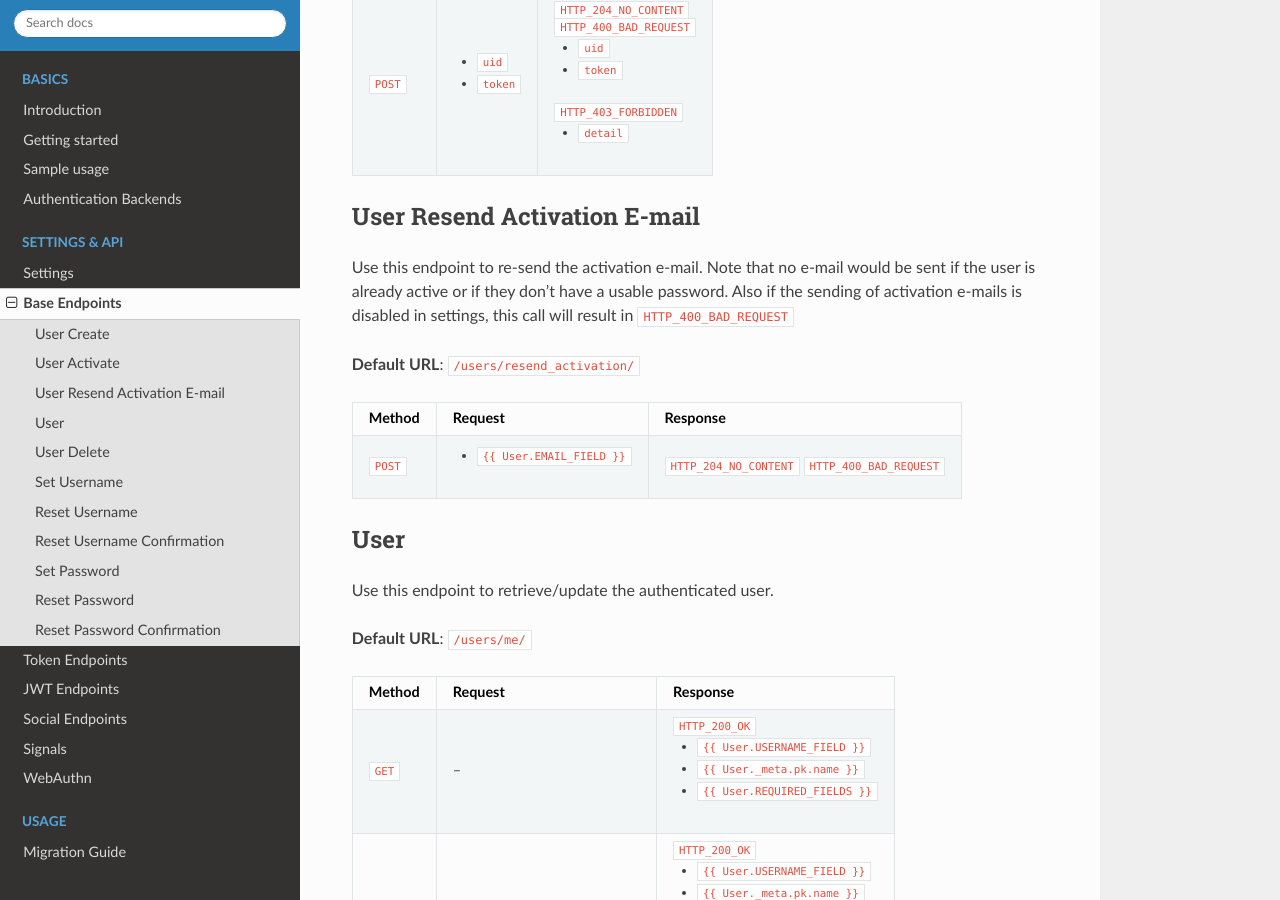
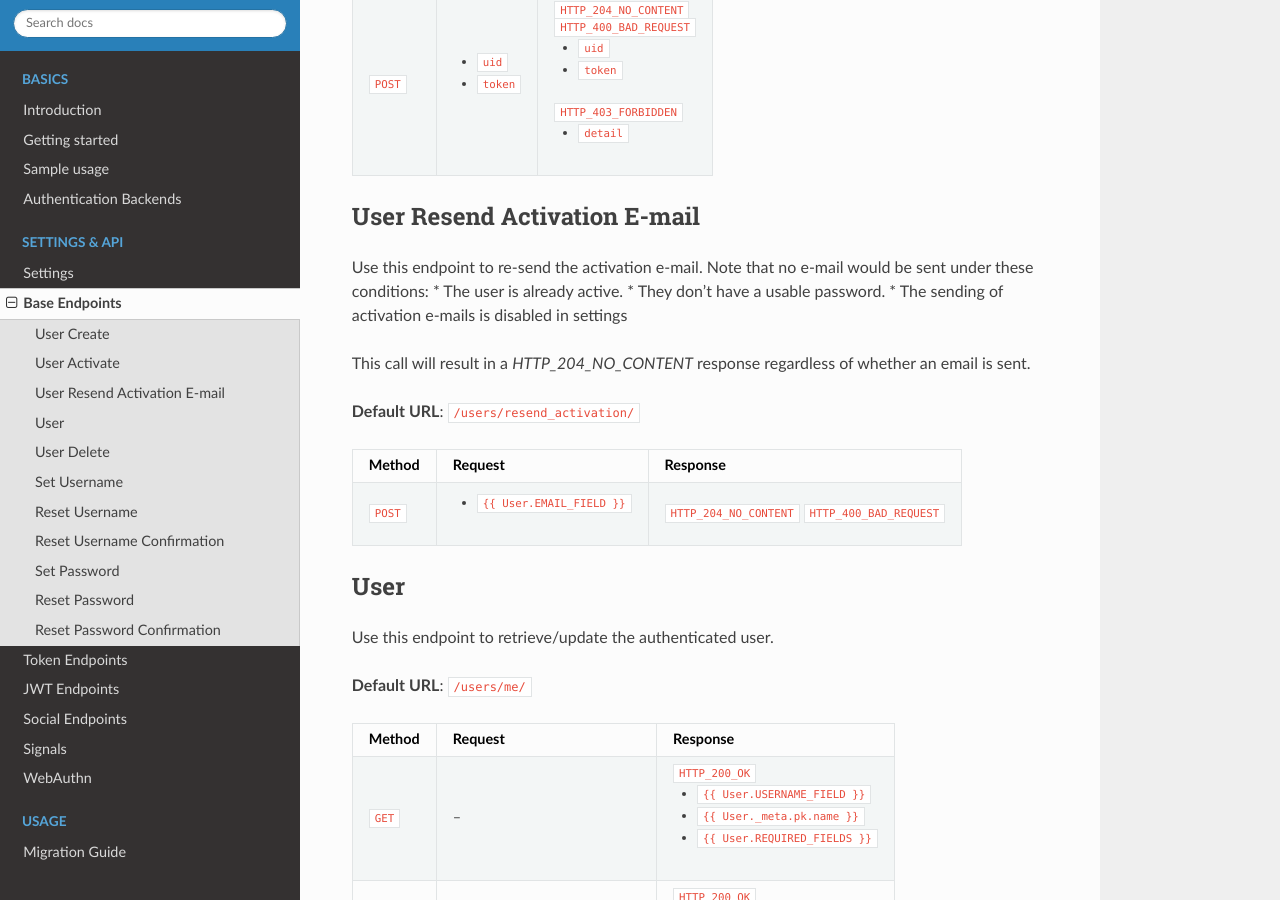
Before and after one commit to sunscrapers/djoser, a Sphinx documentation site: the page built from docs/source/base_endpoints.rst, in a window 1280 px wide and 900 px high, scrolled down 1040 px. Built offline with Sphinx 7.4.7 and the Read the Docs theme 2.0.0, drawn with Linux system fonts in a browser that asks for light colours.

Commit message:
remove 400 response from docs

```diff
--- a/docs/source/base_endpoints.rst
+++ b/docs/source/base_endpoints.rst
@@ -63,9 +63,13 @@ User Resend Activation E-mail
 ------------------------------
 
 Use this endpoint to re-send the activation e-mail. Note that no e-mail would
-be sent if the user is already active or if they don't have a usable password.
-Also if the sending of activation e-mails is disabled in settings, this call
-will result in ``HTTP_400_BAD_REQUEST``
+be sent under these conditions:
+* The user is already active.
+* They don't have a usable password.
+* The sending of activation e-mails is disabled in settings
+
+This call will result in a `HTTP_204_NO_CONTENT` response regardless of whether an email
+is sent.
 
 **Default URL**: ``/users/resend_activation/``
 
```
